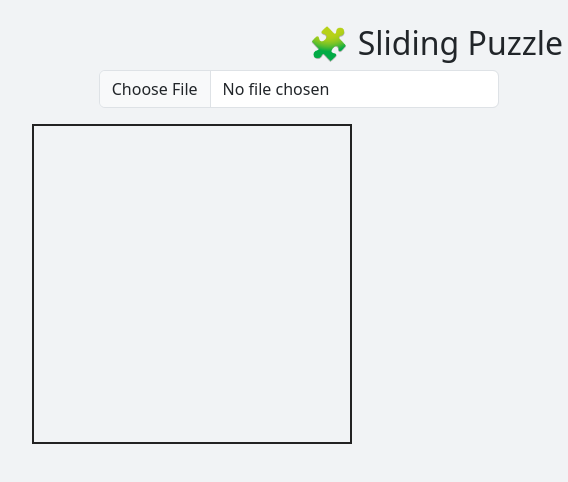
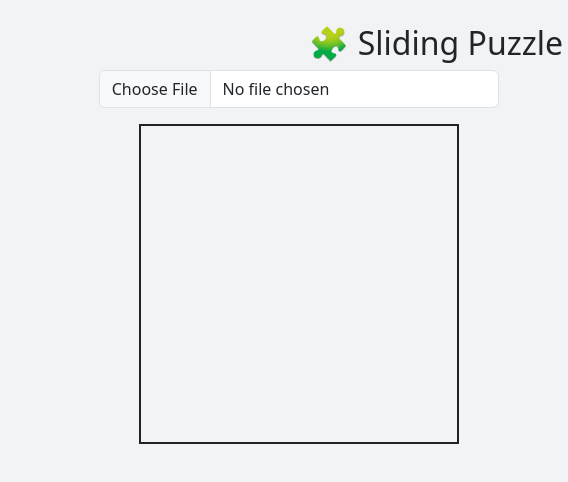
Before and after one commit to chandan95raj/puzzle, a plain HTML site: page index.html in a window 1280 px wide. Shown: the full height of the page, 155-723 px from the left. Drawn offline with nearby package versions, Linux system fonts and the light colour scheme; some packages are replaced by stand-ins of ours; a script that the page names is missing.

Commit message:
basic puzzle width fixed

```diff
--- a/index.html
+++ b/index.html
@@ -21,7 +21,7 @@
       height: 320px;
       position: relative;
       border: 2px solid #222;
-      margin-bottom: 20px;
+      margin: 0 auto 20px auto
     }
 
     .puzzle-piece {
```
